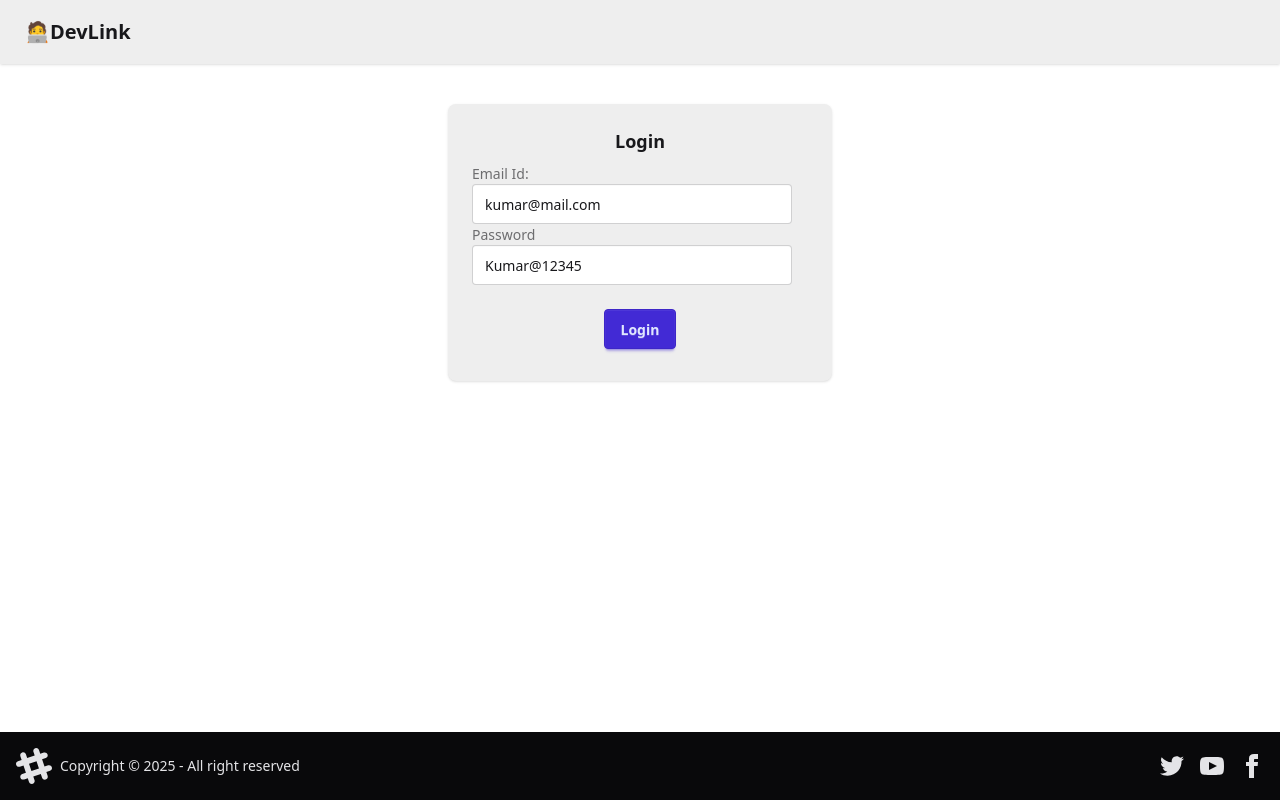
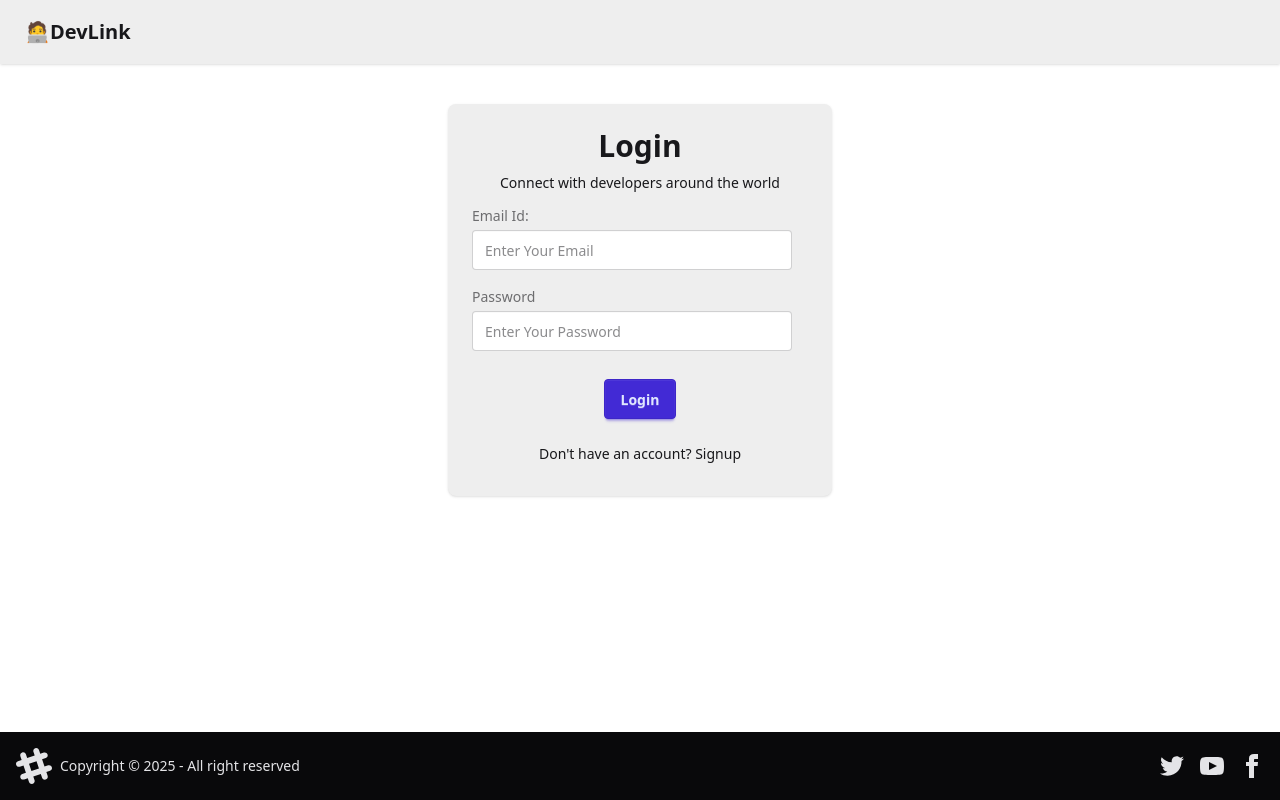
Before and after one commit to mithleshshah123/devTinder-web, a React (Vite) app: page /login in a window 1280 px wide. Built offline with nearby package versions, Linux system fonts and the light colour scheme; no server answers.

Commit message:
modified login component

```diff
--- a/package.json
+++ b/package.json
@@ -1,5 +1,5 @@
 {
-  "name": "devtinder-web",
+  "name": "devlink-web",
   "private": true,
   "version": "0.0.0",
   "type": "module",
@@ -25,9 +25,6 @@
     "@types/react-dom": "^19.0.4",
     "@vitejs/plugin-react": "^4.3.4",
     "daisyui": "^5.0.4",
-    "eslint": "^9.21.0",
-    "eslint-plugin-react-hooks": "^5.1.0",
-    "eslint-plugin-react-refresh": "^0.4.19",
     "globals": "^15.15.0",
     "vite": "^6.2.0"
   }
--- a/src/components/Body.jsx
+++ b/src/components/Body.jsx
@@ -23,7 +23,6 @@ const Body = () => {
       if (err.status === 401) {
         navigate("/login");
       }
-      console.error(err);
     }
   };
 
--- a/src/components/Connections.jsx
+++ b/src/components/Connections.jsx
@@ -13,7 +13,6 @@ const Connections = () => {
       const res = await axios.get(BASE_URL + "/user/connections", {
         withCredentials: true,
       });
-      console.log(res.data.data);
       dispatch(addConnections(res?.data?.data));
     } catch (err) {
       //handle errro
@@ -26,17 +25,33 @@ const Connections = () => {
 
   if (!connections) return;
 
-  if (connections.length === 0) return <h1>No Connections Found.</h1>;
+  if (connections.length === 0)
+    return (
+      <h1 className="text-2xl font-bold flex justify-center my-10">
+        No Connections Found.
+      </h1>
+    );
 
   return (
     <div className="text-center my-10">
       <h1 className="text-bold text-white text-3xl">Connections</h1>
       {connections.map((connection) => {
-        const { _id,firstName, lastName, photoUrl, gender, about, age, skills } =
-          connection;
+        const {
+          _id,
+          firstName,
+          lastName,
+          photoUrl,
+          gender,
+          about,
+          age,
+          skills,
+        } = connection;
 
         return (
-          <div key={_id} className="flex m-4 p-4 rounded-lg bg-base-300 w-1/2 mx-auto">
+          <div
+            key={_id}
+            className="flex m-4 p-4 rounded-lg bg-base-300 w-1/2 mx-auto"
+          >
             <div>
               <img
                 alt="photo"
--- a/src/components/EditProfile.jsx
+++ b/src/components/EditProfile.jsx
@@ -9,10 +9,10 @@ const EditProfile = ({ user }) => {
   const [firstName, setfirstName] = useState(user.firstName);
   const [lastName, setlastName] = useState(user.lastName);
   const [photoUrl, setPhotoUrl] = useState(user.photoUrl);
-  const [about, setAbout] = useState(user.about);
-  const [age, setAge] = useState(user.age);
-  const [gender, setGender] = useState(user.gender);
-  const [skills, setSkills] = useState(user.skills);
+  const [about, setAbout] = useState(user.about || "");
+  const [age, setAge] = useState(user.age || "");
+  const [gender, setGender] = useState(user.gender ||"");
+  const [skills, setSkills] = useState(user.skills || "");
   const [error, setError] = useState("");
   const dispatch = useDispatch();
   const [showToast ,setShowToast] = useState(false);
@@ -31,7 +31,6 @@ const EditProfile = ({ user }) => {
         setShowToast(false);
       },3000);
     } catch (err) {
-      console.error(err);
       setError(err?.response?.data || "Failed to update profile");
     }
   };
--- a/src/components/Login.jsx
+++ b/src/components/Login.jsx
@@ -6,13 +6,17 @@ import { useNavigate } from "react-router-dom";
 import { BASE_URL } from "../utils/constants";
 
 const Login = () => {
-  const [emailId, setEmailId] = useState("kumar@mail.com");
-  const [password, setPassword] = useState("Kumar@12345");
-  const [error,setError] = useState("");
-  const dispatch  = useDispatch();
+  const [emailId, setEmailId] = useState("");
+  const [password, setPassword] = useState("");
+  const [firstName, setFirstName] = useState("");
+  const [lastName, setLastName] = useState("");
+  const [isLoginForm, setIsLoginForm] = useState(true);
+  const [error, setError] = useState("");
+  const dispatch = useDispatch();
   const navigate = useNavigate();
 
-  const handleLogin = async () => {
+  const handleLogin = async (e) => {
+    e.preventDefault();
     try {
       const res = await axios.post(
         BASE_URL + "/login",
@@ -30,41 +34,110 @@ const Login = () => {
     }
   };
 
+  const handleSignUp = async (e) => {
+    e.preventDefault();
+    try {
+      const res = await axios.post(
+        BASE_URL + "/signup",
+        { firstName, lastName, emailId, password },
+        { withCredentials: true }
+      );
+      dispatch(addUser(res.data.data));
+      return navigate("/profile");
+    } catch (err) {
+      //err
+
+      setError(err?.response?.data || "Something went wrong!");
+    }
+  };
+
   return (
     <div className="flex justify-center my-10">
       <div className="card bg-base-300 w-96 shadow-sm">
         <div className="card-body">
-          <h2 className="card-title justify-center">Login</h2>
-          <div>
+          <h2 className="card-title text-3xl text-bold justify-center">
+            {isLoginForm ? "Login" : "Sign Up"}
+          </h2>
+          <p className="flex justify-center">
+            {isLoginForm
+              ? "Connect with developers around the world"
+              : "Join our developer community"}
+          </p>
+          <form onSubmit={isLoginForm ? handleLogin : handleSignUp}>
+            {!isLoginForm && (
+              <>
+                <label className="form-control w-full max-w-xs my-2">
+                  <div className="label">
+                    <span className="label-text my-1">First Name</span>
+                  </div>
+                  <input
+                    type="text"
+                    value={firstName}
+                    placeholder="John"
+                    className="input input-bordered w-full max-w-xs mb-3"
+                    onChange={(e) => setFirstName(e.target.value)}
+                    required
+                  />
+                </label>
+
+                <label className="form-control w-full max-w-xs my-2">
+                  <div className="label">
+                    <span className="label-text my-1">Last Name</span>
+                  </div>
+                  <input
+                    type="text"
+                    value={lastName}
+                    placeholder="Doe"
+                    className="input input-bordered w-full max-w-xs mb-3"
+                    onChange={(e) => setLastName(e.target.value)}
+                    required
+                  />
+                </label>
+              </>
+            )}
             <label className="form-control w-full max-w-xs my-2">
               <div className="label">
-                <span className="label-text">Email Id:</span>
+                <span className="label-text my-1">Email Id:</span>
               </div>
               <input
-                type="text"
-                value={emailId}
-                className="input input-bordered w-full max-w-xs"
+                type="email"
+                value={emailId}placeholder="Enter Your Email"
+                className="input input-bordered w-full max-w-xs mb-3"
                 onChange={(e) => setEmailId(e.target.value)}
+                required
               />
             </label>
+
             <label className="form-control w-full max-w-xs my-2">
               <div className="label">
-                <span className="label-text">Password</span>
+                <span className="label-text my-1">Password</span>
               </div>
               <input
                 type="text"
                 value={password}
-                className="input input-bordered w-full max-w-xs"
+                placeholder="Enter Your Password"
+                className="input input-bordered w-full max-w-xs mb-3"
                 onChange={(e) => setPassword(e.target.value)}
+                required
               />
             </label>
-          </div>
-          <p className="text-red-500">{error}</p>
-          <div className="card-actions justify-center m-2">
-            <button className="btn btn-primary" onClick={handleLogin}>
-              Login
-            </button>
-          </div>
+
+            <p className="text-red-500">{error}</p>
+
+            <div className="card-actions justify-center m-4">
+              <button type="submit" className="btn btn-primary">
+                {isLoginForm ? "Login" : "Sign Up"}
+              </button>
+            </div>
+            <p
+              className="text-center cursor-pointer py-2"
+              onClick={() => setIsLoginForm((value) => !value)}
+            >
+              {isLoginForm
+                ? "Don't have an account? Signup"
+                : "Already have an account? Login"}
+            </p>
+          </form>
         </div>
       </div>
     </div>
--- a/src/components/NavBar.jsx
+++ b/src/components/NavBar.jsx
@@ -16,7 +16,7 @@ const NavBar = () => {
       dispatch(removeUser());
       return navigate("/login");
     } catch (err) {
-      console.log(err.message);
+      //err
     }
   };
 
```
Also changed, not shown: 1 other file (tests, documents, lock files or other folders).
